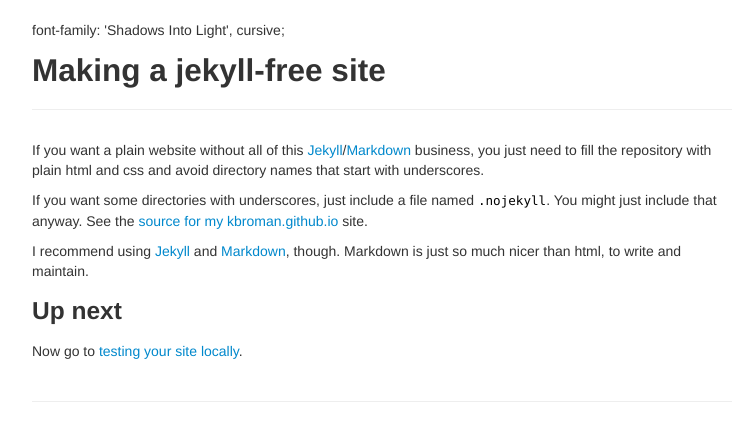
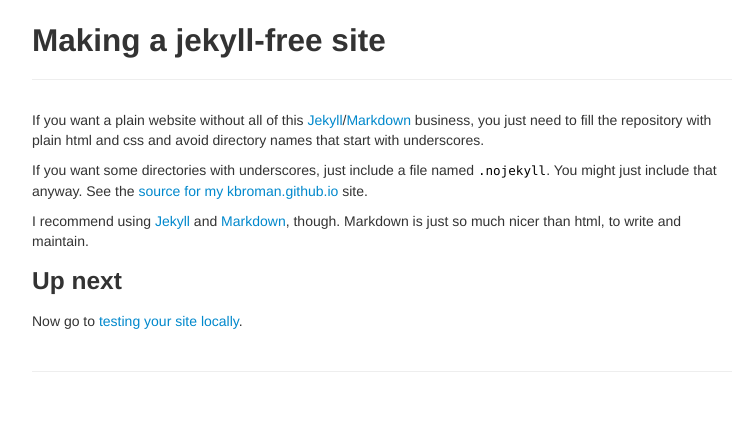
Before and after one commit to the-brom/the-brom.com, a Jekyll site: the page built from pages/nojekyll.md, in a window 1280 px wide. Shown: the top 441 px of the page, without its empty margins (258-1006 px from the left). Built offline with Jekyll 4.4.1, drawn with Linux system fonts in a browser that asks for light colours.

Commit message:
Update page.html

```diff
--- a/_includes/themes/twitter/page.html
+++ b/_includes/themes/twitter/page.html
@@ -1,7 +1,4 @@
 <div class="page-header">
-  <css>
-  font-family: 'Shadows Into Light', cursive;
-  </css>
   <h2>{{ page.title }} {% if page.tagline %} <small>{{ page.tagline }}</small>{% endif %}</h2>
 </div>
 
```
